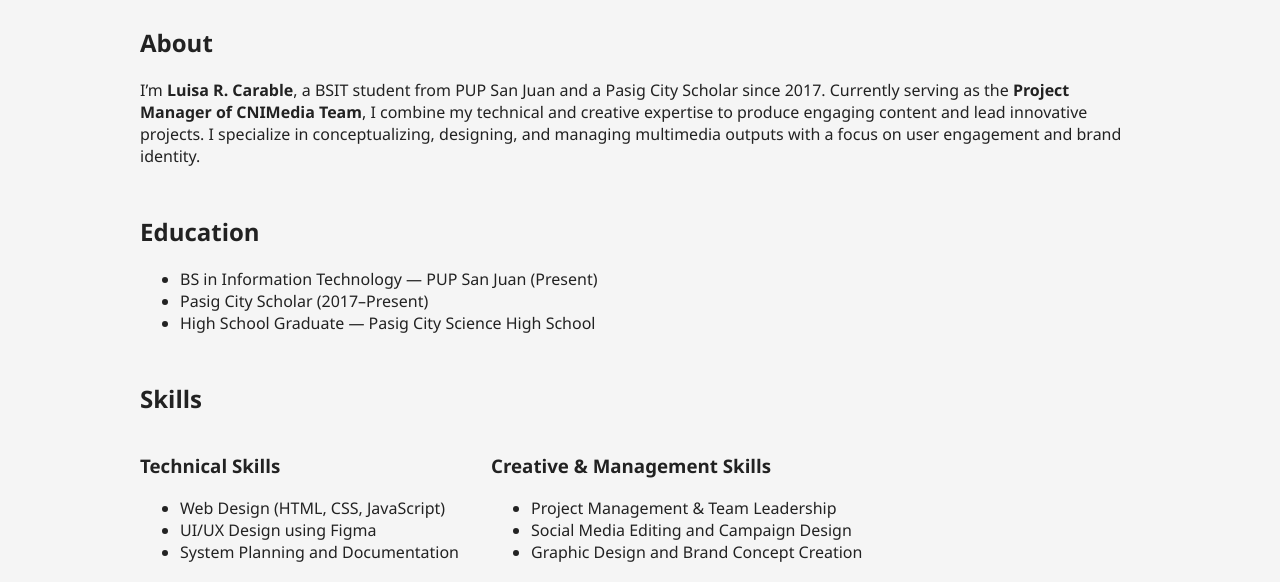
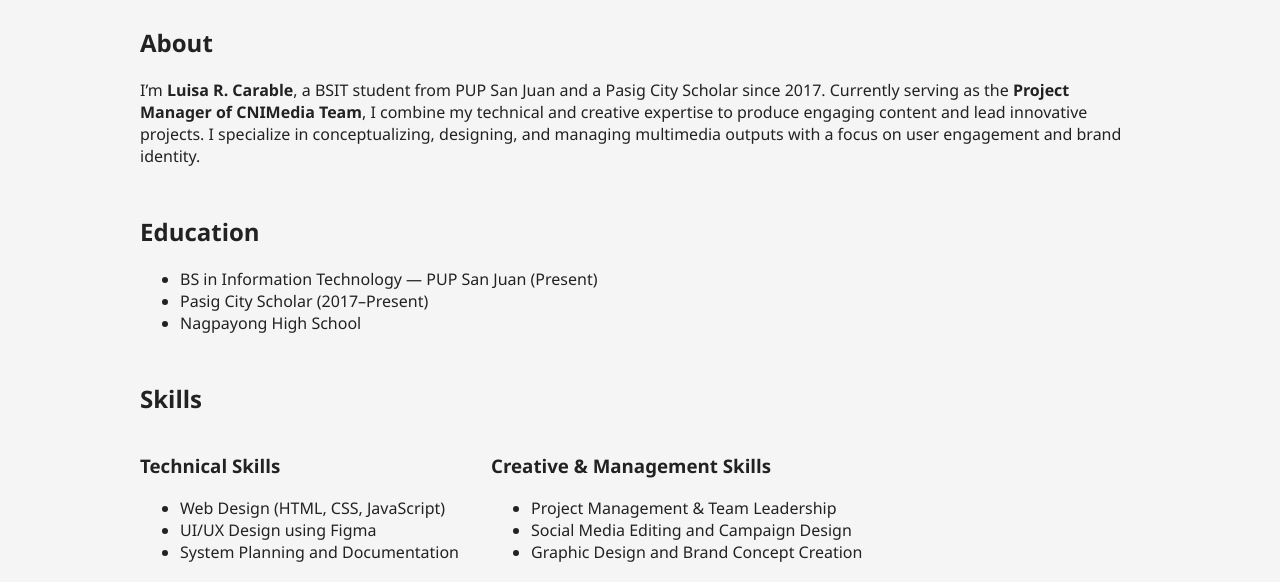
Before and after one commit to Luisarcarable/myportfolio, a plain HTML site: page index.html in a window 1280 px wide. Shown: the part 297-879 px from the top of the page. Drawn offline with Linux system fonts and the light colour scheme.

Commit message:
Update index.html

```diff
--- a/index.html
+++ b/index.html
@@ -47,7 +47,7 @@
         <ul>
           <li>BS in Information Technology — PUP San Juan (Present)</li>
           <li>Pasig City Scholar (2017–Present)</li>
-          <li>High School Graduate — Pasig City Science High School</li>
+          <li>Nagpayong High School</li>
         </ul>
       </section>
 
```
